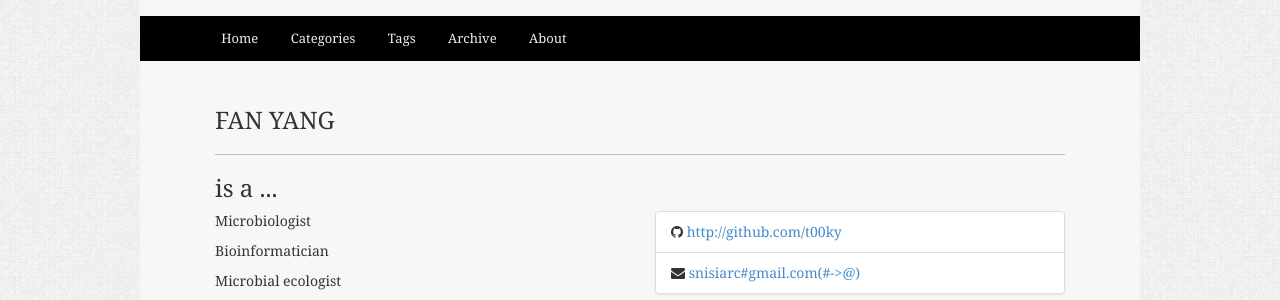
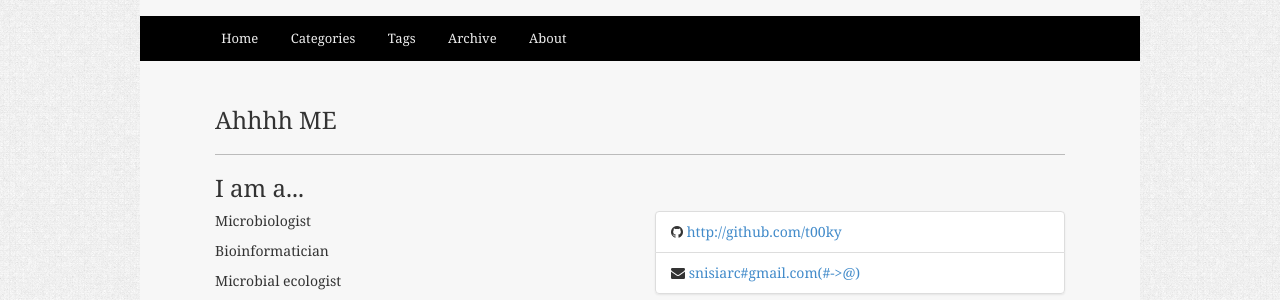
Before and after one commit to fandemonium/blog, a Jekyll site: the page built from about.html, in a window 1280 px wide. Shown: the part 129-429 px from the top of the page. Built offline with Jekyll 4.4.1, drawn with Linux system fonts in a browser that asks for light colours; Markdown is read by kramdown in place of the engine named in the settings; comment, search, counter and statistics services are not loaded.

Commit message:
rmoved my name

```diff
--- a/about.html
+++ b/about.html
@@ -1,10 +1,10 @@
 ---
 layout: page
-title: FAN YANG
+title: Ahhhh ME
 ---
 
 <div class="page-blank">
-    <h2>is a ...</h2>
+    <h2>I am a...</h2>
     <div class="row">
         <div class="col-md-6">
 	    <p>Microbiologist</p>
```
